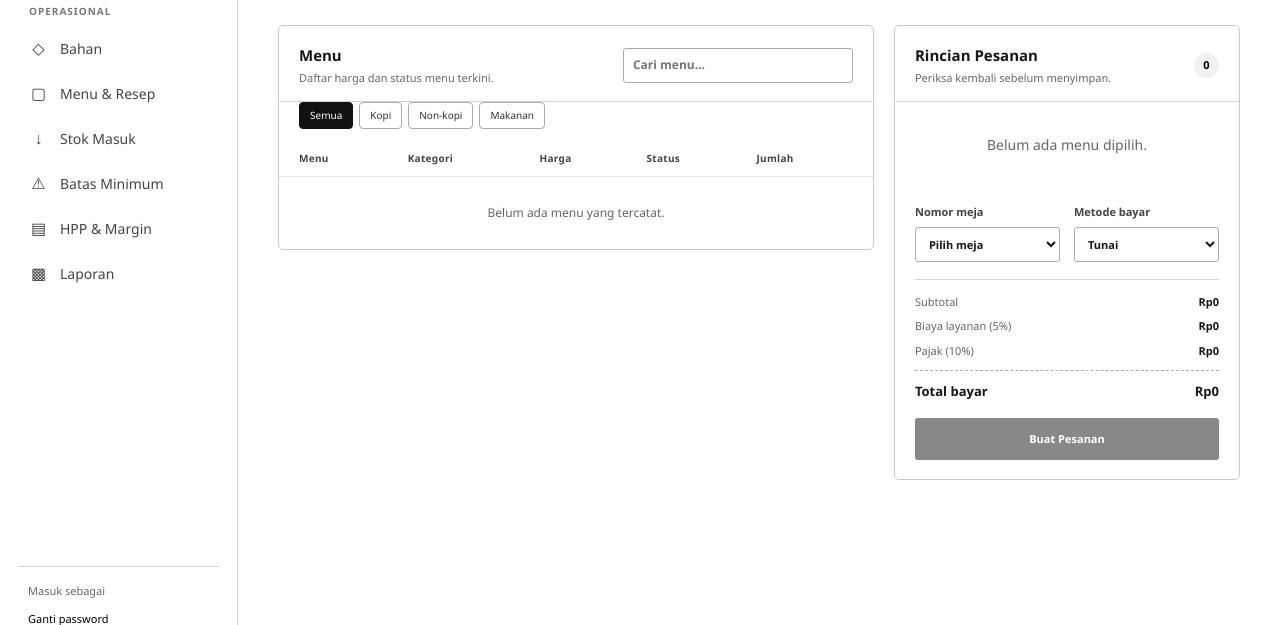
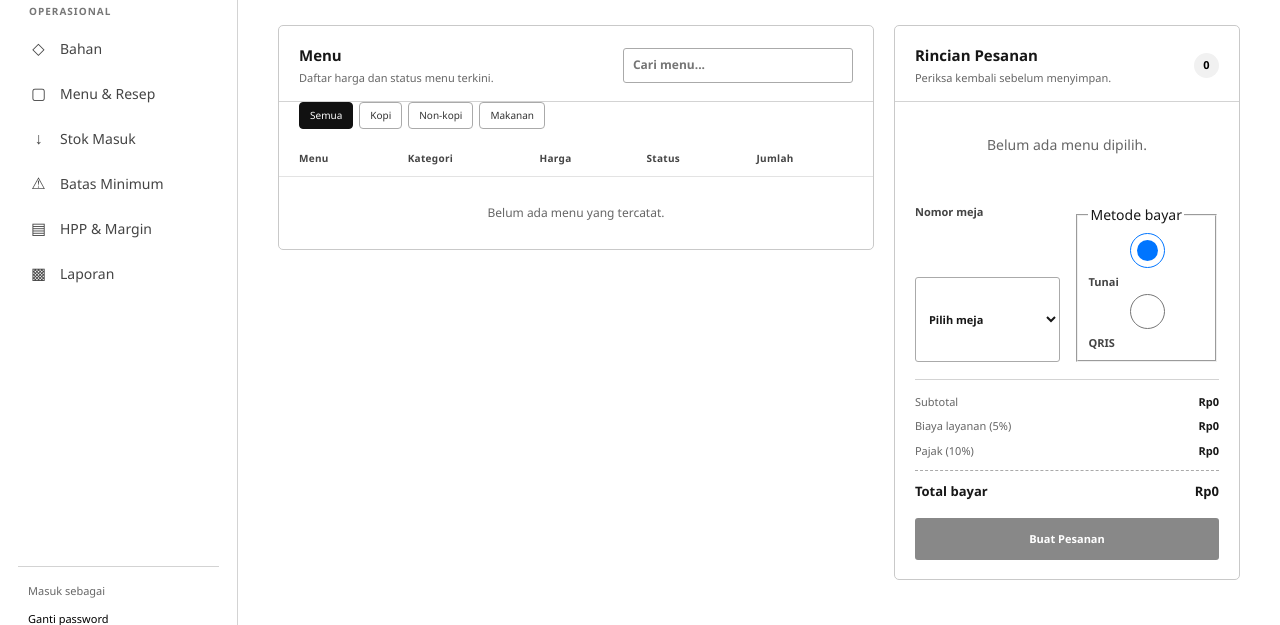
Before and after one commit to niconggg15/cafe, a Laravel app: template resources/views/kasir/pesanan-baru.blade.php in a window 1280 px wide. Shown: the part 111-736 px from the top of the page. Run offline with Laravel 9, Linux system fonts and the light colour scheme; the template is opened without the code that fills it, so the values that code supplies are empty; style sheets or scripts are compiled from the project's sources.

Commit message:
Align cashier order flow with Annisa design
Co-authored-by: Copilot <223556219+Copilot@users.noreply.github.com>

```diff
--- a/resources/css/app.css
+++ b/resources/css/app.css
@@ -210,6 +210,12 @@ label span { color: var(--muted); font-weight: 400; }
 .coffee-theme .temporary-password { border-color: #c6b6a6; background: #fffaf4; color: var(--green-dark); }
 .coffee-theme .pagination a, .coffee-theme .pagination span { border-color: var(--line); color: var(--green-dark); }
 .coffee-theme .pagination [aria-current="page"] span { background: var(--green); color: white; }
+.cashier-coffee-page .form-grid { grid-template-columns: 1fr; }
+.cashier-coffee-page .payment-methods { min-width: 0; margin: 0; padding: 0; border: 0; }
+.cashier-coffee-page .payment-methods legend { margin-bottom: 6px; color: #5b4536; font-size: 11px; font-weight: 600; }
+.cashier-coffee-page .payment-method-options { display: flex; flex-wrap: wrap; gap: 18px; }
+.cashier-coffee-page .payment-method-options label { display: flex; align-items: center; gap: 7px; color: #5b4536; }
+.cashier-coffee-page .payment-method-options input[type="radio"] { width: 16px; min-height: 16px; height: 16px; margin: 0; padding: 0; accent-color: var(--green); }
 .manager-coffee-page .edit-details[open] { border-color: var(--line); background: var(--paper); }
 .manager-menu-recipe-workspace { grid-template-columns: minmax(0, 1.3fr) minmax(360px, 1fr); }
 .manager-menu-editor { display: grid; align-content: start; gap: 12px; min-width: 0; }
--- a/resources/js/app.js
+++ b/resources/js/app.js
@@ -106,7 +106,7 @@ document.addEventListener('DOMContentLoaded', () => {
         });
 
         const serviceCharge = Math.round(subtotal * 0.05);
-        const tax = Math.round(subtotal * 0.10);
+        const tax = Math.round((subtotal + serviceCharge) * 0.10);
         document.getElementById('item-count').textContent = String(totalCount);
         document.getElementById('subtotal').textContent = rupiah(subtotal);
         document.getElementById('service-charge').textContent = rupiah(serviceCharge);
--- a/resources/views/kasir/pesanan-baru.blade.php
+++ b/resources/views/kasir/pesanan-baru.blade.php
@@ -69,12 +69,13 @@
                                 @endfor
                             </select>
                         </label>
-                        <label>Metode bayar
-                            <select name="metode_bayar" required>
-                                <option value="Tunai" @selected(old('metode_bayar', 'Tunai') === 'Tunai')>Tunai</option>
-                                <option value="QRIS" @selected(old('metode_bayar') === 'QRIS')>QRIS</option>
-                            </select>
-                        </label>
+                        <fieldset class="payment-methods">
+                            <legend>Metode bayar</legend>
+                            <div class="payment-method-options">
+                                <label><input type="radio" name="metode_bayar" value="Tunai" @checked(old('metode_bayar', 'Tunai') === 'Tunai') required> Tunai</label>
+                                <label><input type="radio" name="metode_bayar" value="QRIS" @checked(old('metode_bayar') === 'QRIS') required> QRIS</label>
+                            </div>
+                        </fieldset>
                     </div>
                     <div class="totals">
                         <div><span>Subtotal</span><strong id="subtotal">Rp0</strong></div>
--- a/resources/views/kasir/struk.blade.php
+++ b/resources/views/kasir/struk.blade.php
@@ -2,7 +2,7 @@
 
 @section('title', 'Struk Pesanan')
 @section('heading')
-    Struk Pesanan #{{ $pesanan->id }}
+    Struk Pesanan #{{ str_pad($pesanan->id, 4, '0', STR_PAD_LEFT) }}
 @endsection
 @section('description', 'Rincian transaksi Kedai Kopi Senja.')
 @section('head-actions')
```
Also changed, not shown: tests/Feature/WebWorkflowTest.php (+18 -1 lines).
